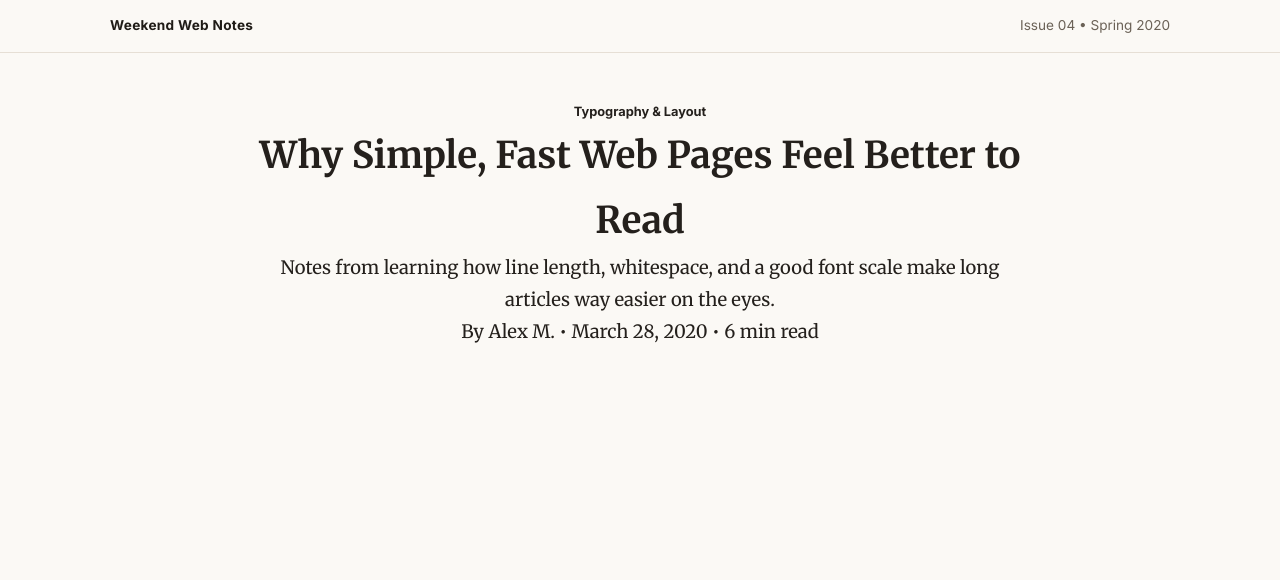
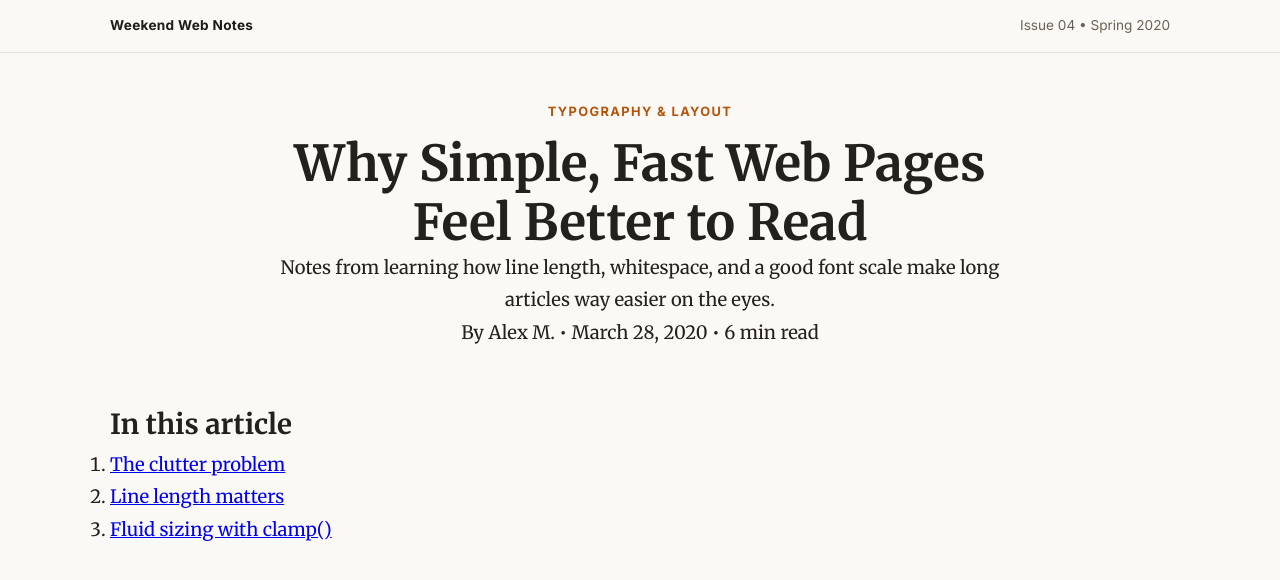
Before and after one commit to tensorGT/cool-blog-article-layout, a plain HTML site: page index.html in a window 1280 px wide. Drawn offline with Linux system fonts and the light colour scheme.

```diff
--- a/index.html
+++ b/index.html
@@ -35,3 +35,9 @@
     <div class="article-layout">
       <!-- sticky table of contents on desktop -->
       <aside class="toc-sidebar" aria-label="Table of contents">
+        <nav class="toc-box">
+          <h2>In this article</h2>
+          <ol>
+            <li><a href="#sec-intro">The clutter problem</a></li>
+            <li><a href="#sec-measure">Line length matters</a></li>
+            <li><a href="#sec-scale">Fluid sizing with clamp()</a></li>
--- a/style.css
+++ b/style.css
@@ -57,3 +57,12 @@ body {
   font-family: 'Inter', sans-serif;
   font-size: 0.8rem;
   font-weight: 700;
+  text-transform: uppercase;
+  letter-spacing: 1.4px;
+  color: #b45309;
+  margin-bottom: 12px;
+}
+
+.article-hero h1 {
+  font-size: clamp(1.9rem, 1.3rem + 2.6vw, 3.1rem);
+  line-height: 1.18;
```
